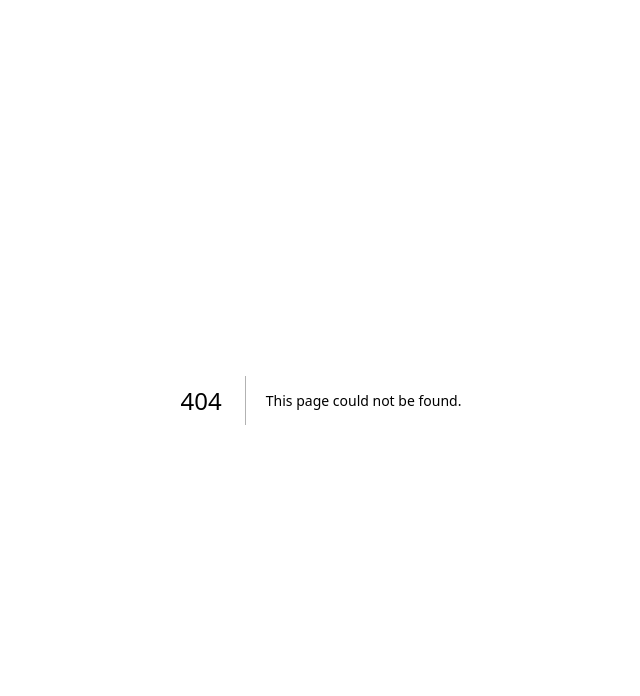
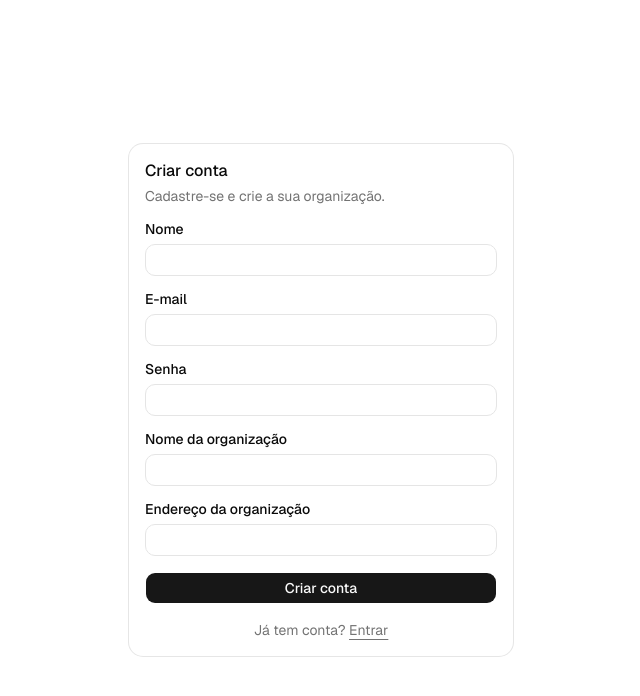
Before and after one commit to abreulucass/atlas-inventory, a Next.js app in the folder frontend/: page /cadastro in a window 1280 px wide. Before the commit this address had no page. Shown: the top 696 px of the page, without its empty margins (319-959 px from the left). Built offline with nearby package versions, Linux system fonts and the light colour scheme.

Commit message:
feat(frontend): add registration screen (#30)

```diff
--- /dev/null
+++ b/frontend/src/app/(auth)/cadastro/page.tsx
@@ -0,0 +1,5 @@
+import { RegisterForm } from "@/components/register-form";
+
+export default function RegisterPage() {
+  return <RegisterForm />;
+}
--- /dev/null
+++ b/frontend/src/components/register-form.tsx
@@ -0,0 +1,106 @@
+"use client";
+
+import Link from "next/link";
+import { useActionState, useState, type FormEvent } from "react";
+
+import { FormField } from "@/components/form-field";
+import { SubmitButton } from "@/components/submit-button";
+import { Card, CardContent, CardDescription, CardHeader, CardTitle } from "@/components/ui/card";
+import { register, type FormState } from "@/lib/auth-actions";
+import { slugify, validateRegister } from "@/lib/validation";
+
+export function RegisterForm() {
+  const [state, formAction] = useActionState<FormState, FormData>(register, {});
+  const [clientErrors, setClientErrors] = useState<Record<string, string>>();
+  const [name, setName] = useState("");
+  const [email, setEmail] = useState("");
+  const [organizationName, setOrganizationName] = useState("");
+  const [slug, setSlug] = useState("");
+  const [slugTouched, setSlugTouched] = useState(false);
+  const errors = clientErrors ?? state.fieldErrors ?? {};
+
+  function onSubmit(event: FormEvent<HTMLFormElement>) {
+    const password = String(new FormData(event.currentTarget).get("password") ?? "");
+    const found = validateRegister({
+      name,
+      email,
+      password,
+      organizationName,
+      organizationSlug: slug,
+    });
+    const invalid = Object.keys(found).length > 0;
+    setClientErrors(invalid ? found : undefined);
+    if (invalid) event.preventDefault();
+  }
+
+  return (
+    <Card className="w-full max-w-sm">
+      <CardHeader>
+        <CardTitle>Criar conta</CardTitle>
+        <CardDescription>Cadastre-se e crie a sua organização.</CardDescription>
+      </CardHeader>
+      <CardContent>
+        <form action={formAction} onSubmit={onSubmit} noValidate className="grid gap-4">
+          {state.formError && (
+            <p role="alert" className="text-sm text-destructive">
+              {state.formError}
+            </p>
+          )}
+          <FormField
+            id="name"
+            label="Nome"
+            autoComplete="name"
+            value={name}
+            onChange={(e) => setName(e.target.value)}
+            error={errors.name}
+          />
+          <FormField
+            id="email"
+            label="E-mail"
+            type="email"
+            autoComplete="email"
+            value={email}
+            onChange={(e) => setEmail(e.target.value)}
+            error={errors.email}
+          />
+          <FormField
+            id="password"
+            label="Senha"
+            type="password"
+            autoComplete="new-password"
+            error={errors.password}
+          />
+          <FormField
+            id="organizationName"
+            label="Nome da organização"
+            autoComplete="organization"
+            value={organizationName}
+            onChange={(e) => {
+              setOrganizationName(e.target.value);
+              if (!slugTouched) setSlug(slugify(e.target.value));
+            }}
+            error={errors.organizationName}
+          />
+          <FormField
+            id="organizationSlug"
+            label="Endereço da organização"
+            autoComplete="off"
+            value={slug}
+            onChange={(e) => {
+              setSlugTouched(true);
+              setSlug(e.target.value);
+            }}
+            error={errors.organizationSlug}
+          />
+          <SubmitButton label="Criar conta" pendingLabel="Criando conta…" />
+          <p className="text-center text-sm text-muted-foreground">
+            Já tem conta?{" "}
+            <Link href="/entrar" className="underline underline-offset-4">
+              Entrar
+            </Link>
+          </p>
+        </form>
+      </CardContent>
+    </Card>
+  );
+}
```
Also changed, not shown: 2 other files (tests, documents, lock files or other folders).
